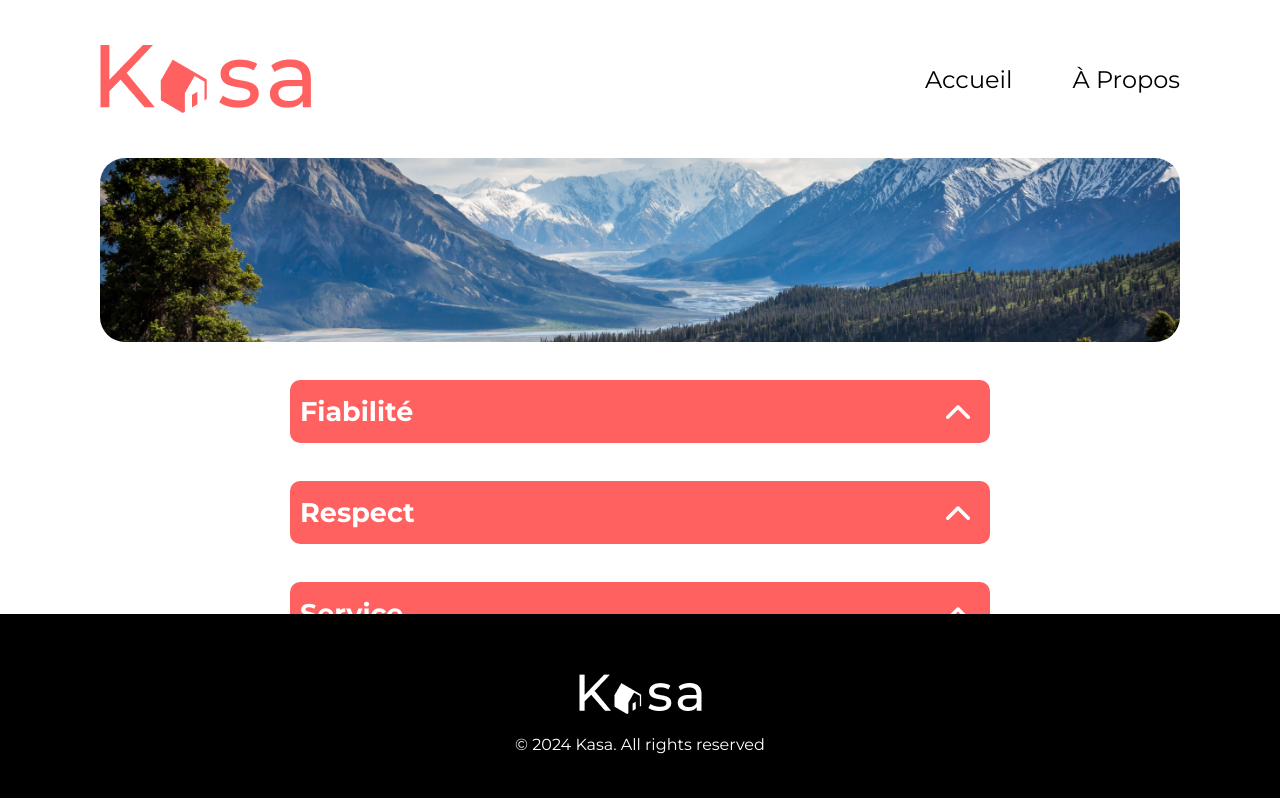
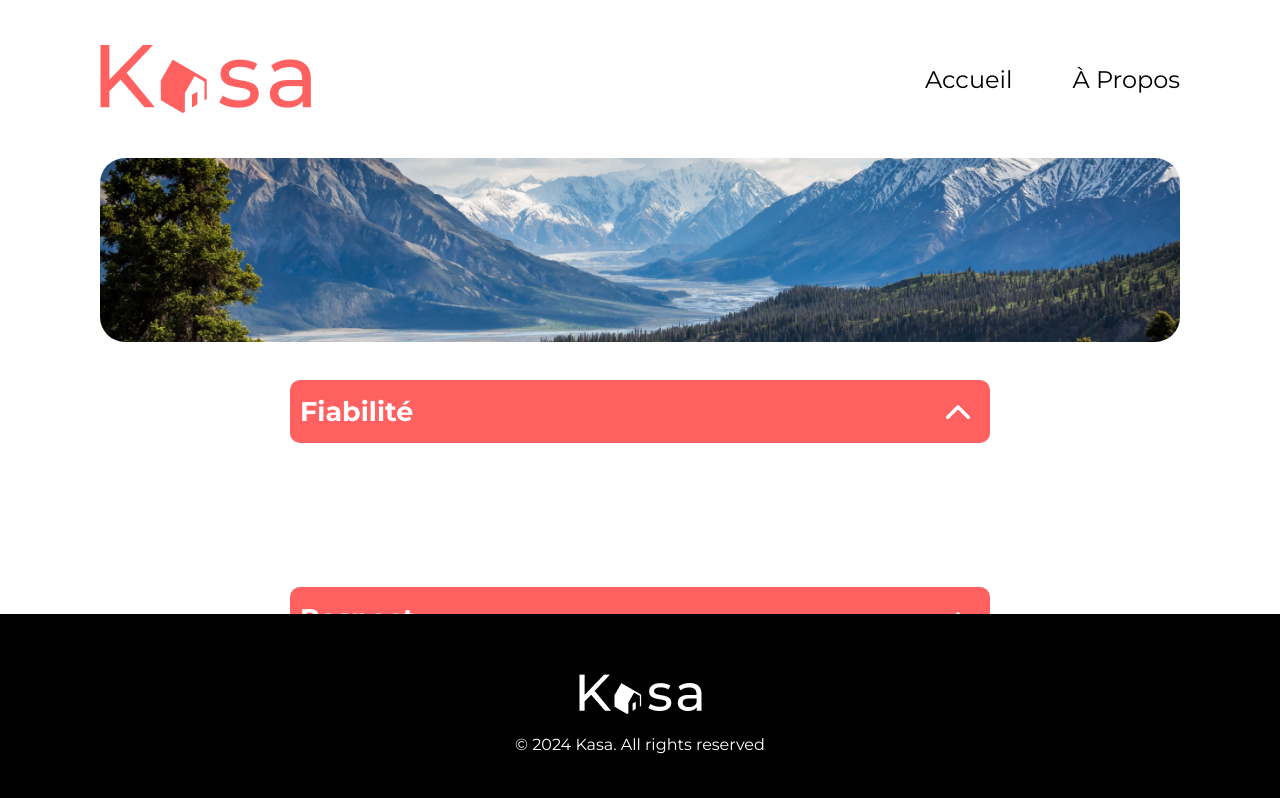
Before and after one commit to LancelotHayward/Kasa, a React (Create React App) app: page /about in a window 1280 px wide. Shown: the top 798 px of the page. Built offline with nearby package versions, Linux system fonts and the light colour scheme.

Commit message:
Collapse animation

```diff
--- a/src/components/Collapse/Collapse.scss
+++ b/src/components/Collapse/Collapse.scss
@@ -10,28 +10,34 @@ $border-radius: 10px;
         display: flex;
         justify-content: space-between;
         padding: 0 20px 0 10px;
-
+        position:relative;
+        z-index: 1;
         h2 {
             margin-block: 15px;
         }
         img {
+            transition-duration: 0.5s;
             align-self: center;
         }
     }
     ul {
+        transition-duration: 0.5s;
         list-style: none;
         background-color: #F6F6F6;
         margin: 0;
         padding: 20px;
         border-bottom-left-radius: $border-radius;
         border-bottom-right-radius: $border-radius;
+        transform: translateY(0);
+        z-index: 0;
     }
     &:not(.open) {
         ul {
-            display: none;
+            opacity: 0;
+            transform: translateY(-50px)
         }
         div img {
-            transform: scaleY(-1);
+            transform: rotate(180deg);
         }
     }
 }
```
